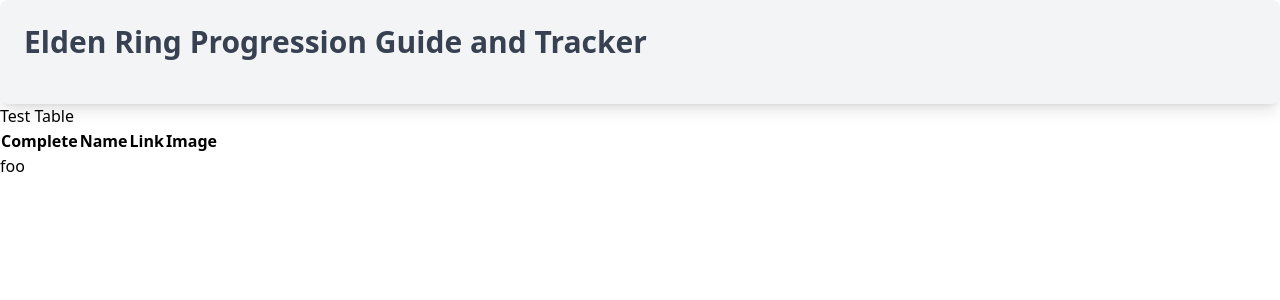
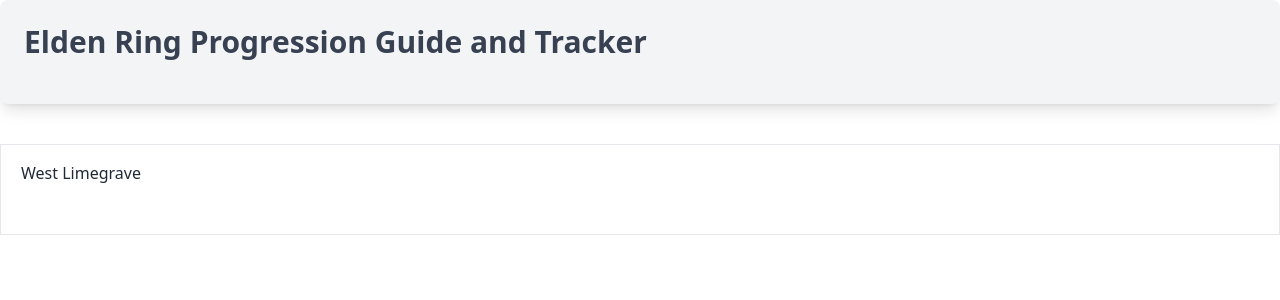
Before and after one commit to JacobMillner/elden-ring-progression, a Next.js app: page / in a window 1280 px wide. Shown: the top 300 px of the page. Built offline with nearby package versions, Linux system fonts and the light colour scheme.

Commit message:
a bit of tailwind, good enough 🤷

```diff
--- a/src/components/ProgressRow/index.tsx
+++ b/src/components/ProgressRow/index.tsx
@@ -6,9 +6,32 @@ export interface ProgressRowProps {
   link?: string;
 }
 
-const ProgressRow = (props: ProgressRow) => {
+const ProgressRow = (props: ProgressRowProps) => {
   const { id, title, checked, image, link } = props;
-  return <div>foo</div>;
+  return (
+    <tr
+      id={id}
+      className="bg-white border-b transition duration-300 ease-in-out hover:bg-gray-100"
+    >
+      <td className="text-sm text-gray-900 font-light px-6 py-4 whitespace-nowrap">
+        <input
+          className="form-check-input appearance-none h-4 w-4 border border-gray-300 rounded-sm bg-white checked:bg-blue-600 checked:border-blue-600 focus:outline-none transition duration-200 mt-1 align-top bg-no-repeat bg-center bg-contain float-left mr-2 cursor-pointer"
+          type="checkbox"
+          checked={checked}
+          id="flexCheckDefault"
+        />
+      </td>
+      <td className="text-sm text-gray-900 font-light px-6 py-4 whitespace-nowrap">
+        {title}
+      </td>
+      <td className="text-sm text-gray-900 font-light px-6 py-4 whitespace-nowrap">
+        {link}
+      </td>
+      <td className="text-sm text-gray-900 font-light px-6 py-4 whitespace-nowrap">
+        {image}
+      </td>
+    </tr>
+  );
 };
 
 export default ProgressRow;
--- a/src/pages/index.tsx
+++ b/src/pages/index.tsx
@@ -3,27 +3,92 @@ import ProgressRow from 'components/ProgressRow';
 export default function Home() {
   return (
     <>
-      <div className="p-6 shadow-lg rounded-lg bg-gray-100 text-gray-700">
+      <div className="mb-10 p-6 shadow-lg rounded-lg bg-gray-100 text-gray-700">
         <main>
-          <h2 class="font-semibold text-3xl mb-5">
+          <h2 className="font-semibold text-3xl mb-5">
             Elden Ring Progression Guide and Tracker
           </h2>
         </main>
       </div>
-      <h1>Test Table</h1>
-      <table class="table-auto">
+
+      <div className="accordion" id="accordionExample5">
+        <div className="accordion-item bg-white border border-gray-200">
+          <h2 className="accordion-header mb-0" id="headingOne5">
+            <button
+              className="
+        accordion-button
+        relative
+        flex
+        items-center
+        w-full
+        py-4
+        px-5
+        text-base text-gray-800 text-left
+        bg-white
+        border-0
+        rounded-none
+        transition
+        focus:outline-none
+      "
+              type="button"
+              data-bs-toggle="collapse"
+              data-bs-target="#collapseOne5"
+              aria-expanded="true"
+              aria-controls="collapseOne5"
+            >
+              West Limegrave
+            </button>
+          </h2>
+          <div
+            id="collapseOne5"
+            className="accordion-collapse collapse show"
+            aria-labelledby="headingOne5"
+          >
+            <div className="accordion-body py-4 px-5">
+              <table className="table-auto">
                 <thead>
                   <tr>
-            <th>Complete</th>
-            <th>Name</th>
+                    <th>Done</th>
+                    <th>Task</th>
                     <th>Link</th>
                     <th>Image</th>
                   </tr>
                 </thead>
                 <tbody>
-          <ProgressRow />
+                  <ProgressRow
+                    checked={false}
+                    id="1"
+                    title="lets do the thing"
+                    image="image/src.jpg"
+                    link="google.com"
+                  />
+                  <ProgressRow
+                    checked={false}
+                    id="1"
+                    title="lets do the thing"
+                    image="image/src.jpg"
+                    link="google.com"
+                  />
+                  <ProgressRow
+                    checked={false}
+                    id="1"
+                    title="lets do the thing"
+                    image="image/src.jpg"
+                    link="google.com"
+                  />
+                  <ProgressRow
+                    checked={false}
+                    id="1"
+                    title="lets do the thing"
+                    image="image/src.jpg"
+                    link="google.com"
+                  />
                 </tbody>
               </table>
+            </div>
+          </div>
+        </div>
+      </div>
     </>
   );
 }
```
Lines whose indentation alone changed are shown as unchanged.
